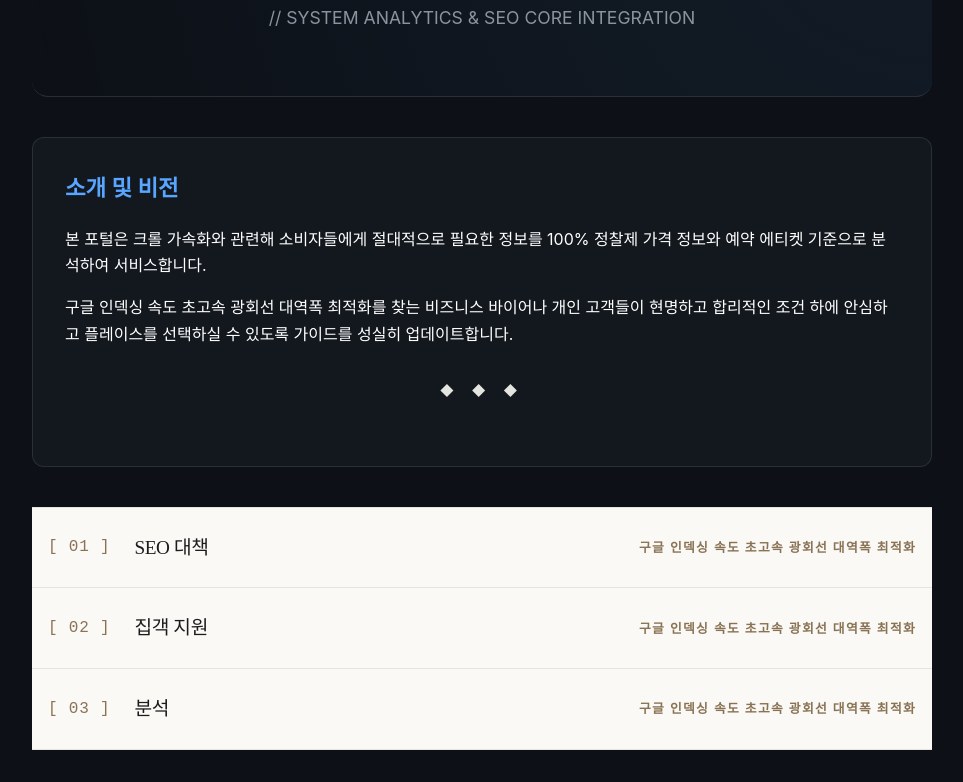
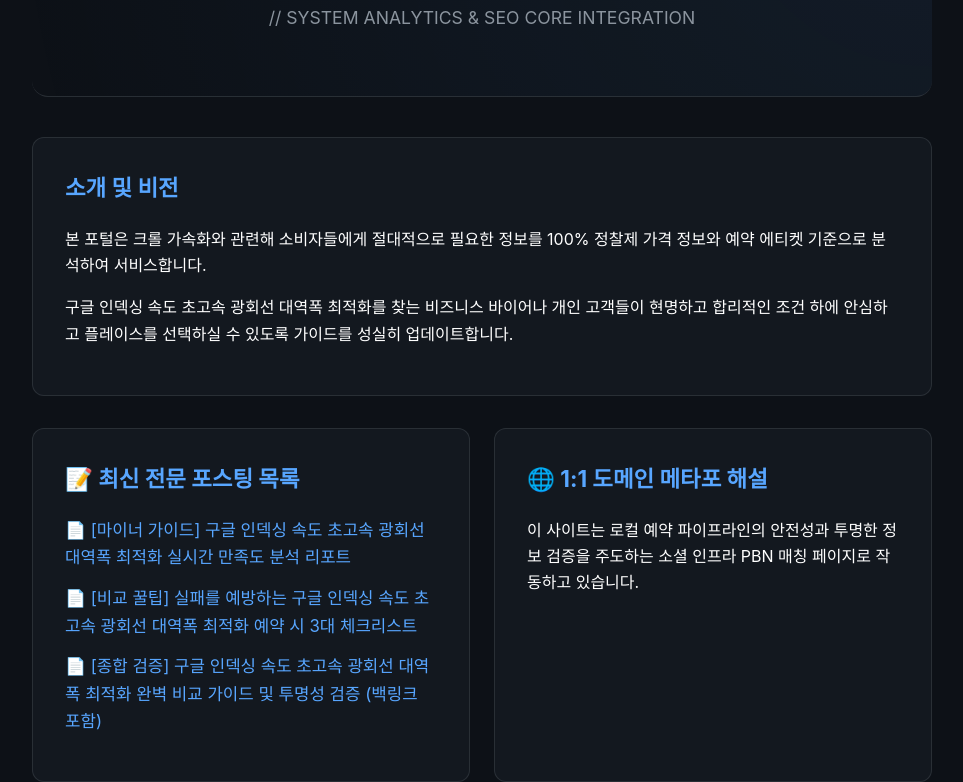
Before and after one commit to sarakinhceo-gif/bp-t2-hikari-fiber, a plain HTML site: page index.html in a window 1280 px wide. Shown: the part 175-957 px from the top of the page, without its empty margins (158-1121 px from the left). Drawn offline with Linux system fonts and the light colour scheme.

Commit message:
deploy: update to Gemini HTML

```diff
--- a/index.html
+++ b/index.html
@@ -105,8 +105,6 @@
       text-align: right;
     }
   </style>
-<meta property="og:image" content="og-image.svg">
-<link rel="icon" type="image/svg+xml" href="favicon.svg">
 </head>
 <body>
   <div class="container">
@@ -120,33 +118,7 @@
       <h2>소개 및 비전</h2>
       <p>본 포털은 크롤 가속화와 관련해 소비자들에게 절대적으로 필요한 정보를 100% 정찰제 가격 정보와 예약 에티켓 기준으로 분석하여 서비스합니다.</p>
       <p>구글 인덱싱 속도 초고속 광회선 대역폭 최적화를 찾는 비즈니스 바이어나 개인 고객들이 현명하고 합리적인 조건 하에 안심하고 플레이스를 선택하실 수 있도록 가이드를 성실히 업데이트합니다.</p>
-
-<div class="seo-visual-divider" role="separator" aria-label="구글 인덱싱 속도 초고속 광회선 대역폭 최적화 구분선" style="margin:32px 0;text-align:center;color:#e5e5e0;font-size:0.85rem;letter-spacing:0.5em">◆ ◆ ◆</div>
-</section>
-
-<!-- SEO Visual 2: 크롤 가속화 Cardless Editorial List -->
-<div class="seo-visual-cards" role="img" aria-label="구글 인덱싱 속도 초고속 광회선 대역폭 최적화 크롤 가속화 — 신뢰할 수 있는 서비스"
-     style="display:flex;flex-direction:column;gap:0;margin:40px 0;border-top:1px solid #e5e5e0;border-bottom:1px solid #e5e5e0;background:#faf9f6">
-  <div style="display:flex;align-items:center;justify-content:space-between;padding:24px 16px;border-bottom:1px solid #e5e5e0;background:transparent">
-    <div style="display:flex;align-items:center;gap:24px">
-      <span style="font-family:monospace;font-size:1rem;color:#8a7355;letter-spacing:0.05em;font-weight:500">[ 01 ]</span>
-      <span style="font-family:serif;font-weight:400;font-size:1.2rem;color:#1c1c1e;letter-spacing:-0.02em">SEO 대책</span>
-    </div>
-    <span style="font-family:sans-serif;font-size:0.8rem;letter-spacing:0.1em;text-transform:uppercase;color:#8a7355;font-weight:600">구글 인덱싱 속도 초고속 광회선 대역폭 최적화</span>
-  </div><div style="display:flex;align-items:center;justify-content:space-between;padding:24px 16px;border-bottom:1px solid #e5e5e0;background:transparent">
-    <div style="display:flex;align-items:center;gap:24px">
-      <span style="font-family:monospace;font-size:1rem;color:#8a7355;letter-spacing:0.05em;font-weight:500">[ 02 ]</span>
-      <span style="font-family:serif;font-weight:400;font-size:1.2rem;color:#1c1c1e;letter-spacing:-0.02em">집객 지원</span>
-    </div>
-    <span style="font-family:sans-serif;font-size:0.8rem;letter-spacing:0.1em;text-transform:uppercase;color:#8a7355;font-weight:600">구글 인덱싱 속도 초고속 광회선 대역폭 최적화</span>
-  </div><div style="display:flex;align-items:center;justify-content:space-between;padding:24px 16px;border-bottom:none;background:transparent">
-    <div style="display:flex;align-items:center;gap:24px">
-      <span style="font-family:monospace;font-size:1rem;color:#8a7355;letter-spacing:0.05em;font-weight:500">[ 03 ]</span>
-      <span style="font-family:serif;font-weight:400;font-size:1.2rem;color:#1c1c1e;letter-spacing:-0.02em">분석</span>
-    </div>
-    <span style="font-family:sans-serif;font-size:0.8rem;letter-spacing:0.1em;text-transform:uppercase;color:#8a7355;font-weight:600">구글 인덱싱 속도 초고속 광회선 대역폭 최적화</span>
-  </div>
-</div>
+    </section>
 
 
     <!-- T2 Supporting PBN Layout Content (Links list to posts) -->
```
